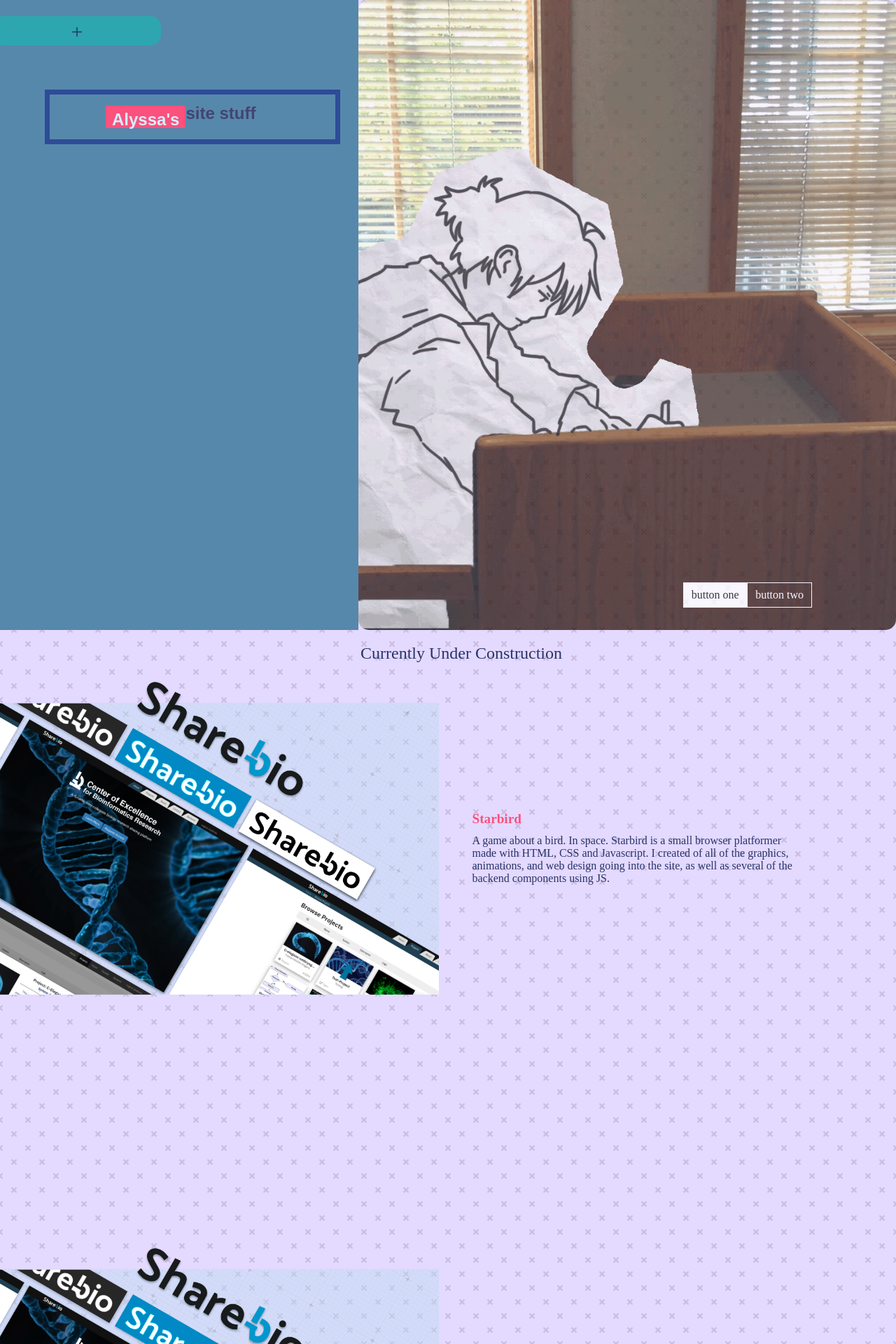
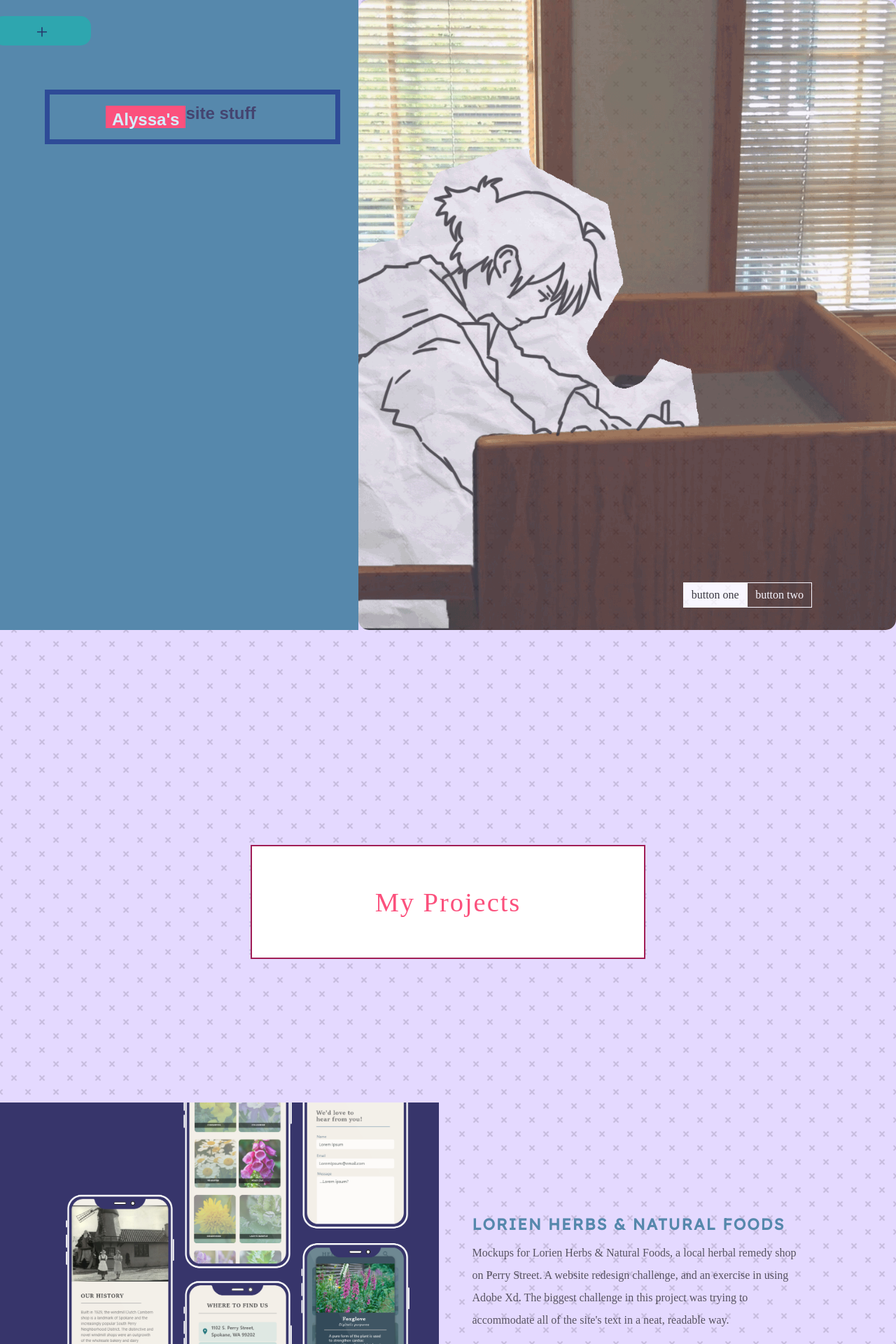
Before and after one commit to Alyssaf21/Alyssaf21, a Jekyll site: the page built from index.html, in a window 1280 px wide. Shown: the top 1920 px of the page at 70% size. Built offline with Jekyll 4.4.1, drawn with Linux system fonts in a browser that asks for light colours; nearby versions of some CDN libraries; some of the changed text lies outside the part shown.

Commit message:
Updated projects to include relevant ones

```diff
--- a/_data/my-projects.yml
+++ b/_data/my-projects.yml
@@ -1,18 +1,18 @@
 ---
 projects:
-  - name: Starbird
-    icon: "../assets/images/sharebio.png"
+  - name: Lorien Herbs & Natural Foods
+    icon: "../assets/images/lorien2.png"
     status: complete
-    type: game
+    type: website
     tools:
       - html
       - css
       - javascript
       - jquery
     platform: web
-    desc: "A game about a bird. In space. Starbird is a small browser platformer made with HTML,
-          CSS and Javascript. I created of all of the graphics, animations, and web design going
-          into the site, as well as several of the backend components using JS."
+    desc: "Mockups for Lorien Herbs & Natural Foods, a local herbal remedy shop on Perry Street.
+          A website redesign challenge, and an exercise in using Adobe Xd. The biggest challenge in this
+          project was trying to accommodate all of the site's text in a neat, readable way. "
 
   - name: Sharebio
     icon: "../assets/images/sharebio.png"
@@ -27,30 +27,16 @@
     desc: "Sharebio is a research-sharing platform for biology undergraduate students and
           faculty. Over the course of the summer, I've been extensively
           testing, debugging, redesigning and adding new features to Sharebio and will continue
-          to oversee its development through its relaunch this fall. ."
+          to oversee its development through its relaunch this spring."
 
-  - name: Video Narrative
-    icon: "../assets/images/sharebio.png"
+  - name: Spine and Scoliosis Clinic
+    icon: "../assets/images/SSC-site1.png"
     status: complete
     type: video
     tools:
       - photoshop
       - windows movie maker
     platform: n/a
-    desc: "The sum total of over 300 hand-drawn frames, this project originated as
-          a Writing II midterm that changed into something else entirely. I used my ipod to
-          take pictures of the backgrounds and modified them in photoshop, which is also where
-          I drew and animated the sketch and paper layers to go on top. "
-
-  - name: Portfolio Site
-    status: incomplete
-    icon: "../assets/images/sharebio.png"
-    type: website
-    tools:
-      - html
-      - css
-      - scss
-      - jekyll
-    platform: web
-    desc: "A site that showcases a selection of the artwork I have done over the past couple years.
-          Mixed media stuff stemming from a variety of assignments and personal endeavors."
+    desc: "Another redesign for Web Design II, with more content to work with this time- The Spine and Scoliosis
+          Clinic is a small chiropractic clinic that needed to display a lot of information in as few pages as
+          possible. Unlike Lorien, the SSC also wants to get visitors to make appointments through the site."
--- a/_includes/nav.html
+++ b/_includes/nav.html
@@ -2,15 +2,15 @@
     <a href="javascript:void(0)" class="closebtn" onclick="closeNav()">&times;</a>
     <a href="#home" class="nav-btn">
         Home
-    </a>
-    <a href="#about" class="nav-btn">
-        About
     </a>
     <a href="#projects" class="nav-btn">
         Projects
     </a>
     <a href="#gallery" class="nav-btn">
         Gallery
+    </a>
+    <a href="#about" class="nav-btn">
+        About
     </a>
     <a href="#docs" class="nav-btn">
         Docs
--- a/_sass/layout.scss
+++ b/_sass/layout.scss
@@ -1,11 +1,17 @@
-// Project Tile
-*{
-  box-sizing: border-box;
-}
+*{  box-sizing: border-box; }
 
-h2 {
-  padding-left: 38px;
+// Projects Section //////////////////////////////////////////////////////////
+
+.site-header{
   text-align: center;
+  margin: 12em 14em 8em 14em;
+  font-family: $font-primary;
+  letter-spacing: 2px;
+  font-size: 1.6em;
+  border: solid rgb(161, 30, 85) 2px;
+  padding: 1em 0em;
+  background-color: white;
+  color: $accent;
 }
 
 .projects-section {
@@ -14,9 +20,8 @@
   //padding: 1em;
 }
 
-
 .project-tile {
-  margin-bottom: 20em;
+  margin-bottom: 16em;
   display: flex;
 }
 
@@ -31,14 +36,17 @@
 .project-text{
   display: flex;
   flex-direction: column;
-  padding: 12em 3em;
+  padding: 10em 3em;
   width: 60%;
 }
 
 .project-name {
-   color: $accent;
-  font-size: 1.2em;
-  color: #fb517d;
+  font-family: $font-primary;
+  letter-spacing: 2px;
+  text-transform: uppercase;
+  color: $hero-bg;
+  font-size: 1.4em;
+  //color: #fb517d;
   font-weight: 700;
   margin-bottom: .75em;
   height: 1em;
@@ -47,6 +55,8 @@
 .project-info, .project-desc {
   min-width: 18em;
   max-width: 30em;
+  line-height: 32px;
+  color: rgba(0, 0, 0, 0.62);
 }
 
 .status-btn {
@@ -60,11 +70,15 @@
   font-size: .75em;
 }
 
-// Footer
+//End Projects Section//////////////////////////////////////////////////////////
+
+
+
+// Footer //////////////////////////////////////////////////////////
 
 .footer {
   display: flex;
-  padding: 2em 20%;
+  padding: 4em 20%;
   /*text-align: center;*/
   background-color: $dark;
   margin-top: 6em;
@@ -85,3 +99,5 @@
   height: 1em;
   width: 2px;
 }
+
+// End Footer //////////////////////////////////////////////////////////
--- a/_sass/side-nav.scss
+++ b/_sass/side-nav.scss
@@ -10,6 +10,7 @@
   overflow-x: hidden;
   transition: 0.5s;
   padding-top: 90px;
+  font-family: $font-primary;
 }
 
 .mysidenav a {
@@ -38,7 +39,7 @@
     text-align: left;
     padding: 0;
     padding-left: 16px;
-    font-size: 30px;
+    //font-size: 36px;
 }
 
 
@@ -48,12 +49,13 @@
     position: fixed;
     background-color: $secondary;
     border-radius: 15px;
-    width: 240px;
+    width: 140px;
     height: 1.4em;
     text-align: center;
     padding: 5px;
     margin-top: .75em;
     margin-left: -10px;
+    font-size: 36px;
 }
 
 @media screen and (max-height: 450px) {
--- a/index.html
+++ b/index.html
@@ -11,11 +11,11 @@
 
 <div id="center-container">
 <span id="open-btn" style="font-size:30px;cursor:pointer" onclick="openNav()">&plus;</span>
-<div class="site-header">
-    <h2> Currently Under Construction</h2>
+<div  id="projects" class="site-header">
+    <h2> My Projects </h2>
 </div>
 
-<ul id="projects" class="projects-section">
+<ul class="projects-section">
     {% for block in site.data.my-projects.projects %}
     <li class="project-tile">
 
```
Also changed, not shown: assets/images/SSC-site.png (added), assets/images/SSC-site1.png (added), assets/images/lorien.png (added), assets/images/lorien2.png (added), assets/images/lorien_mockup.png (added), assets/images/nest_hover.png (added).
